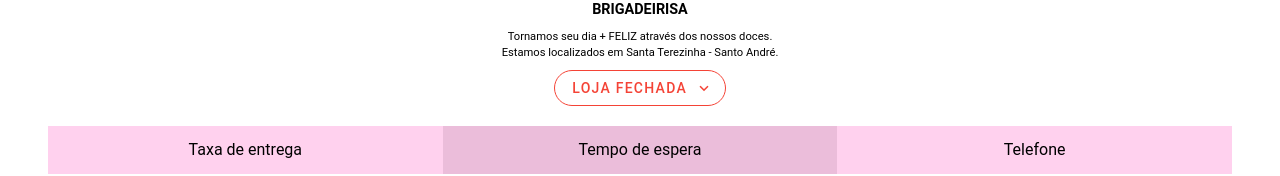
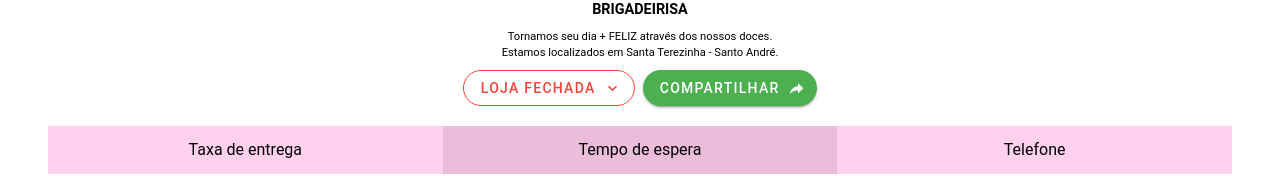
Before and after one commit to yurimarcon/New-cardapio-web, a Vue app: page / in a window 1280 px wide. Shown: the part 143-319 px from the top of the page. Built offline with nearby package versions, Linux system fonts and the light colour scheme; no server answers.

Commit message:
criação de botão de compartilhar com whatsapp

```diff
--- a/index.html
+++ b/index.html
@@ -12,14 +12,14 @@
   </head>
   <style>
     html {
-      scroll-behavior: smooth;
+      /* scroll-behavior: smooth; */
     }
     :target {
-      scroll-margin-top: .2em;
+      scroll-margin-top: .2rem;
     }
     a{
       text-decoration: none;
-      color: dimgray;
+      color: rgb(77, 77, 77);
     }
   </style>
   <body>
--- a/src/components/Home/Product/CardPoduct.vue
+++ b/src/components/Home/Product/CardPoduct.vue
@@ -124,7 +124,9 @@
                     </div>
                 </v-row>
 
-                <div class="mt-4">
+                <div
+                class="mt-4 description-card-modal"
+                >
                     {{ prop.product.description }}
                 </div>
             </v-card-text>
@@ -224,4 +226,9 @@
 .quantity span{
     margin: 0 auto 0 auto;
 }
+.description-card-modal{
+    max-height: 100px;
+    overflow: auto;
+    font-size: .9rem;
+}
 </style>
--- a/src/components/Home/WorkerHours.vue
+++ b/src/components/Home/WorkerHours.vue
@@ -4,7 +4,9 @@
 const prop = defineProps({
   weekDay: Object
 })
-let dialog = ref(false);
+
+const locationToShare = window.location.href;
+const dialog = ref(false);
 
 onMounted(()=>{
   console.log(prop.weekDay)
@@ -33,6 +35,23 @@
           ></v-icon>
 
         </v-btn>
+
+        <a
+        :href="'https://api.whatsapp.com/send?text=' + locationToShare"
+        target="_blank"
+        >
+          <v-btn
+          class="mt-2 ml-2"
+          color="green"
+          rounded="pill"
+          >
+            Compartilhar
+            <v-icon
+            end
+            icon="mdi-share"
+            ></v-icon>
+          </v-btn>
+        </a>
       </template>
 
       <v-card>
--- a/src/stores/genericData.js
+++ b/src/stores/genericData.js
@@ -4,9 +4,10 @@
 export const useGenericDataStore = defineStore('genericData', () => {
 
   const baseUrl = "https://raw.githubusercontent.com/yurimarcon/New-cardapio-web/main/src/Data/Data.json";
+
   const searchWord = ref("");
   const categories = reactive(ref([]));
-  const genericData = reactive(ref([]));
+  const genericData = reactive(ref({}));
 
   const categoriesFiltered = computed(() =>{
     if(categories.value && searchWord.value){
@@ -26,5 +27,5 @@
     })
   }
 
-  return { genericData, categories, categoriesFiltered, getData }
+  return { searchWord, genericData, categoriesFiltered, getData }
 })
--- a/src/views/HomeStore.vue
+++ b/src/views/HomeStore.vue
@@ -6,15 +6,15 @@
 import { ref, reactive, onMounted } from 'vue';
 import { useGenericDataStore } from '../stores/genericData'
 
-const genericData = useGenericDataStore();
+const store = useGenericDataStore();
 const dataStore = ref(reactive({}));
 
 onMounted(()=>{
-  genericData.getData();
-  dataStore.value = genericData.genericData;
+  store.getData();
+  dataStore.value = store.genericData;
 });
 
-const tab = ref(null);
+const tab = ref(0);
 
 </script>
 
@@ -58,7 +58,7 @@
               <p>Tornamos seu dia + FELIZ através dos nossos doces.</p>
               <p>Estamos localizados em Santa Terezinha - Santo André.</p>
               <WorkerHours
-              :weekDay="dataStore.week"
+              :weekDay="store.genericData.week"
               />
             </div>
           </v-row>
@@ -83,7 +83,7 @@
         >
           <a
           :href="'#' + index"
-          v-for="category, index in genericData.categoriesFiltered"
+          v-for="category, index in store.categoriesFiltered"
           :key="index"
           >
             <v-tab
@@ -103,13 +103,14 @@
         append-inner-icon="mdi-magnify"
         single-line
         hide-details
+        v-model="store.searchWord"
         @click:append-inner="onClick"
         ></v-text-field>
       </div>
 
       <v-container
       fluid
-      v-for="category, index in genericData.categoriesFiltered"
+      v-for="category, index in store.categoriesFiltered"
       :key="index"
       >
         <h4 v-if="category.products.length" :id="index">
```
